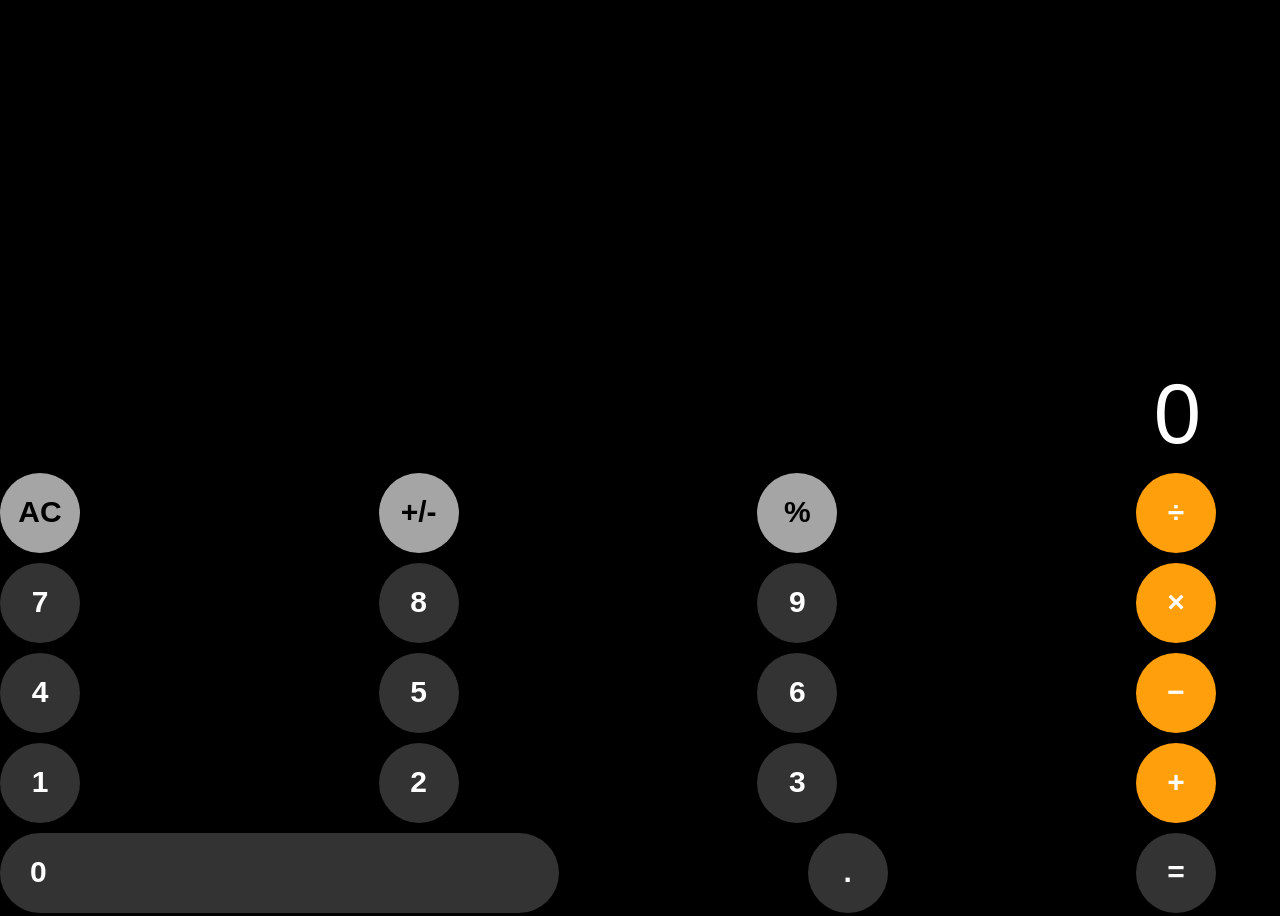
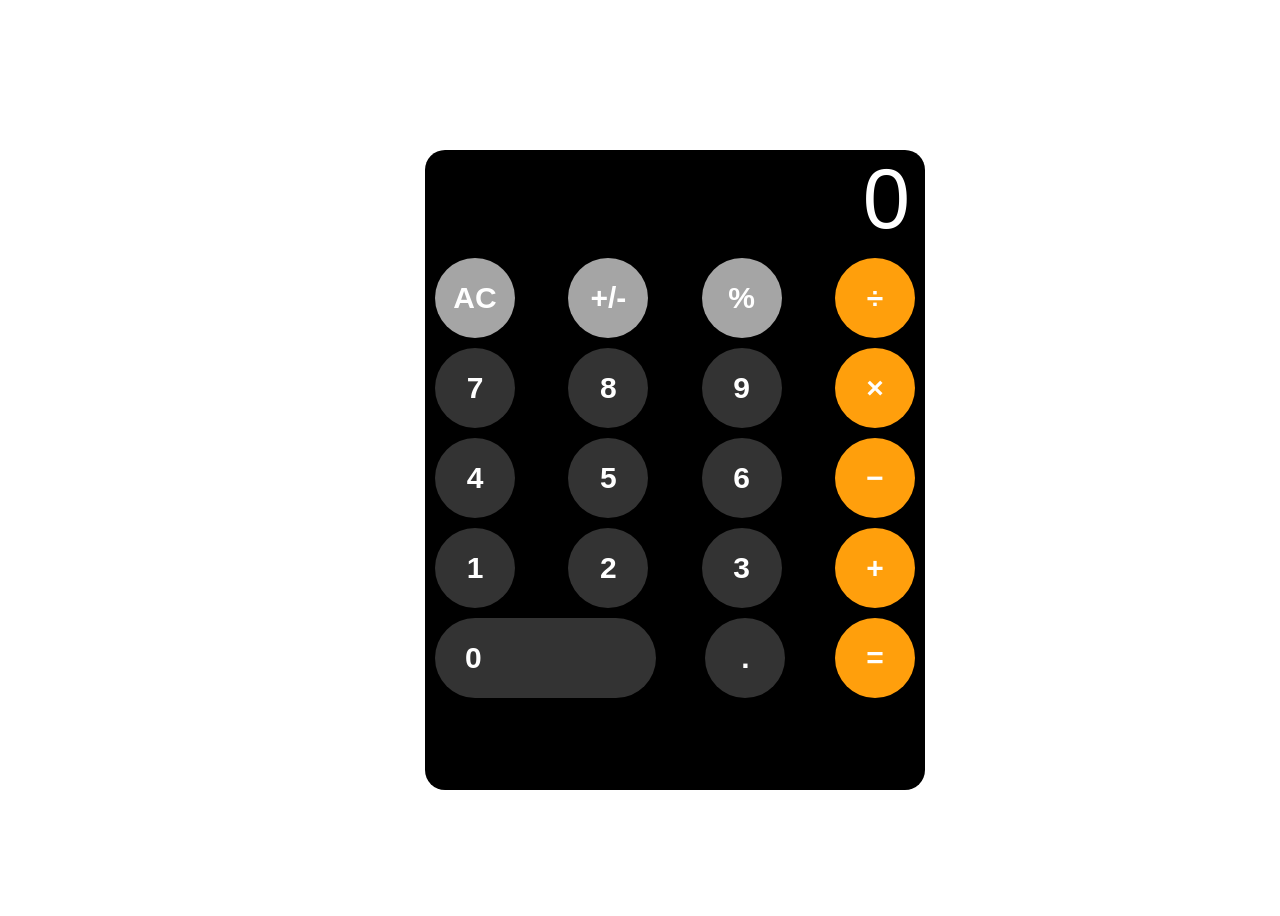
Before and after one commit to mikami1004/Calculator, a plain HTML site: page index.html in a window 1280 px wide. After the commit the page ends 800 px from the top, so only its background shows below. Drawn offline with Linux system fonts and the light colour scheme; some packages are replaced by stand-ins of ours.

Commit message:
Add files via upload

```diff
--- a/app.js
+++ b/app.js
@@ -0,0 +1,31 @@
+var display = document.getElementById('display');
+    number = document.querySelectorAll('.num'); // 0-9
+    operator = document.querySelectorAll('.ope'); // +-*/
+    func = document.querySelectorAll('.func'); // +/- %
+    clear = document.getElementsByClassName('.clear');
+    resultDisplayed = true;
+
+// clicked number button
+for(var i=0; i<number.length; i++) {
+    number[i].addEventListener("click", function(e) {
+        var currentString = display.innerHTML;
+        var lastChar = currentString[currentString.length - 1];
+
+        if(resultDisplayed === false) {
+            display.innerHTML += e.target.innerHTML;
+        }else if(resultDisplayed === true && lastChar === "+" || lastChar === "-" || lastChar === "×" || lastChar === "÷") {
+            resultDisplayed = false;
+            display.innerHTML += e.target.innerHTML;
+        }else {
+            resultDisplayed = false;
+            display.innerHTML = "";
+            display.innerHTML += e.target.innerHTML;
+        }
+    });
+}
+// clicked operator button
+for(var i=0; i<operator.length; i++) {
+    operator[i].addEventListener("click", function(e) {
+
+    })
+}
--- a/index.html
+++ b/index.html
@@ -11,81 +11,47 @@
 </head>
 
 <body>
-    <div class="display">
+  <div class="screen">
+    <div id="display">
       0
     </div>
+    <div class="keyboard">
       <div class="calc-row">
-      <button class="calc-button func">
-        AC
-      </button>
-      <button class="calc-button func">
-        +/-
-      </button>
-      <button class="calc-button func">
-        &percnt;
-      </button>
-      <button class="calc-button">
-        &divide;
-      </button>
+        <button class="calc-button clear">AC</button>
+        <button class="calc-button func">+/-</button>
+        <button class="calc-button func">&percnt;</button>
+        <button class="calc-button ope">&divide;</button>
       </div>
 
       <div class="calc-row">
-      <button class="calc-button">
-        7
-      </button>
-      <button class="calc-button">
-        8
-      </button>
-      <button class="calc-button">
-        9
-      </button>
-      <button class="calc-button">
-        &times;
-      </button>
+        <button class="calc-button num">7</button>
+        <button class="calc-button num">8</button>
+        <button class="calc-button num">9</button>
+        <button class="calc-button ope">&times;</button>
       </div>
 
       <div class="calc-row">
-      <button class="calc-button">
-        4
-      </button>
-      <button class="calc-button">
-        5
-      </button>
-      <button class="calc-button">
-        6
-      </button>
-      <button class="calc-button">
-        &minus;
-      </button>
+        <button class="calc-button num">4</button>
+        <button class="calc-button num">5</button>
+        <button class="calc-button num">6</button>
+        <button class="calc-button ope">&minus;</button>
       </div>
 
       <div class="calc-row">
-      <button class="calc-button">
-        1
-      </button>
-      <button class="calc-button">
-        2
-      </button>
-      <button class="calc-button">
-        3
-      </button>
-      <button class="calc-button">
-        &plus;
-      </button>
+        <button class="calc-button num">1</button>
+        <button class="calc-button num">2</button>
+        <button class="calc-button num">3</button>
+        <button class="calc-button ope">&plus;</button>
       </div>
 
       <div class="calc-row">
-      <button class="calc-button double">
-        0
-      </button>
-      <button class="calc-button">
-        .
-      </button>
-      <button class="calc-button">
-        &equals;
-      </button>
-
-    <script src="app.js"></script>
+        <button class="calc-button double num">0</button>
+        <button class="calc-button num">.</button>
+        <button class="calc-button ope">&equals;</button>
+      </div>
+    </div>
+  </div>
+  <script src="/app.js"></script>
 </body>
 
 </html>
--- a/style.css
+++ b/style.css
@@ -1,22 +1,35 @@
 body{
   font-family: "Arial";
+  /*
   width: 95vw;
   height: 80vh;
+  */
   text-align: center;
+  margin: 0 auto 0;
+  max-width: 430px;
+}
+.screen{
+  width: 95vw;
+  height: 80vh;
+  max-width: 500px;
   background-color: #000;
+  border-radius: 20px;
 }
 
-.display{
+#display{
   color: #fff;
   text-align: right;
   font-size: 85px;
   margin: 30% 15px 0 0;
 }
+.keyboard{
+  align-items: flex-end;
+}
 
 .calc-row{
   display: flex;
   justify-content: space-between;
-  margin: 10px 0;
+  margin: 10px 10px;
   align-items: flex-end;
 }
 .calc-button{
@@ -29,9 +42,8 @@ body{
   color: #fff;
   border-radius: 50px;
 }
-.calc-button.func{
+.calc-row:nth-child(1) .calc-button:not(:last-child){
   background-color: #a5a5a5;
-  color: #000;
 }
 .calc-button:last-child{
   background-color: #ff9f0c;
```
Lines whose indentation alone changed are shown as unchanged.
